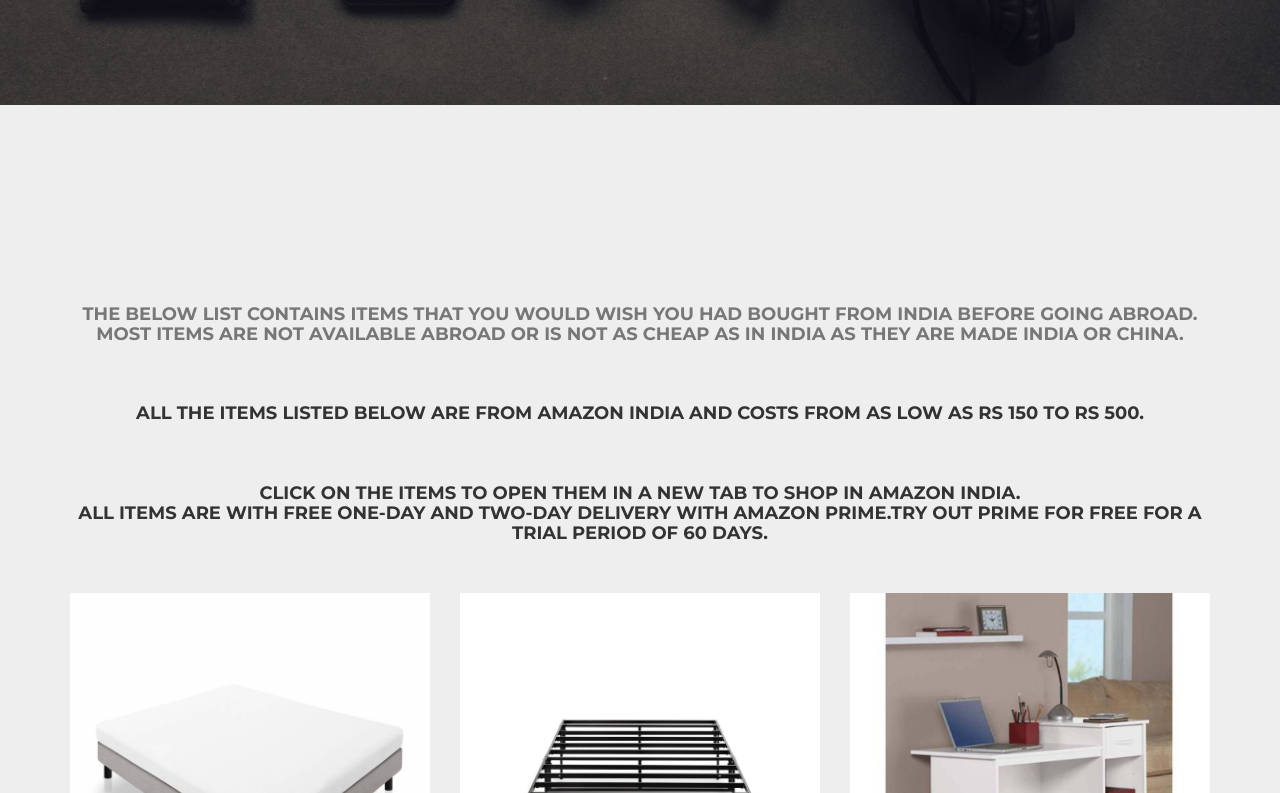
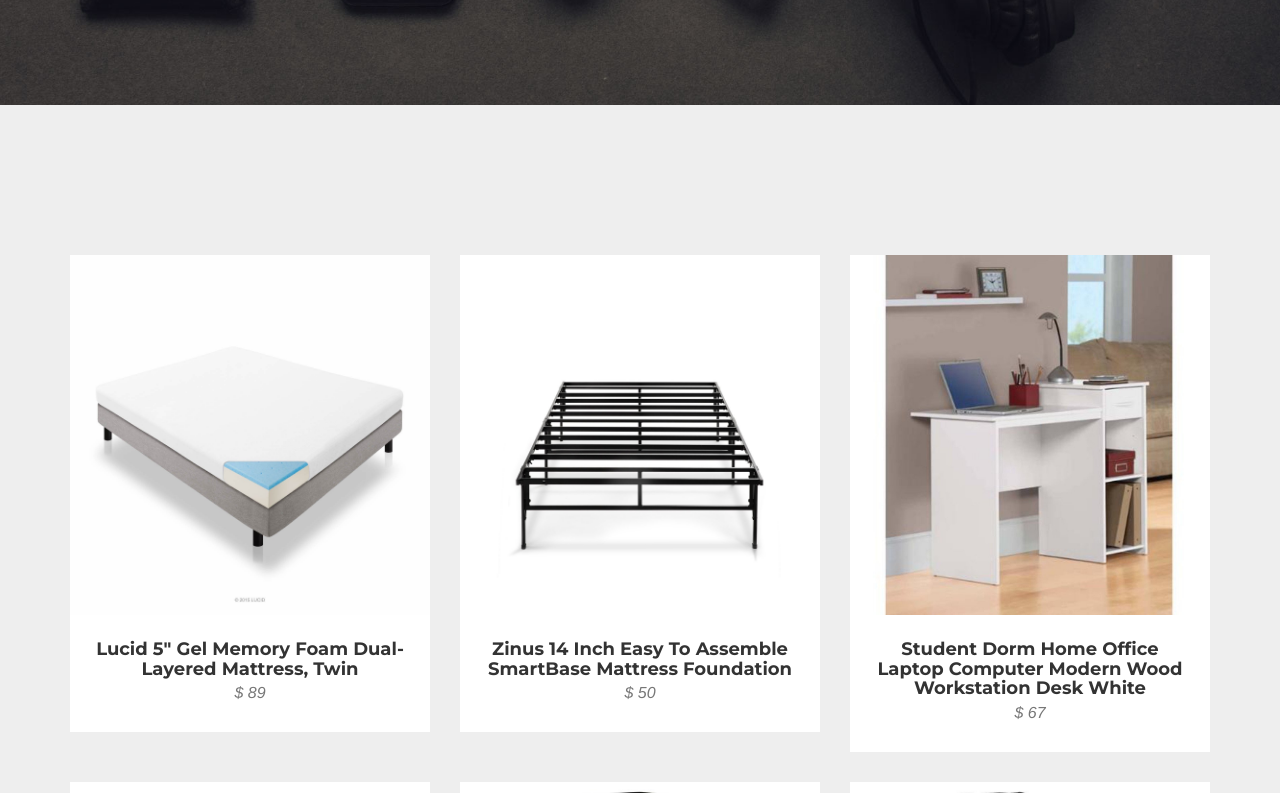
Before and after one commit to rgamma224/rgamma224.github.io, a website: page index.html in a window 1280 px wide. Shown: the part 593-1386 px from the top of the page. Drawn offline with nearby package versions, Linux system fonts and the light colour scheme; a web font is replaced by a local one.

Commit message:
Re edditted for removed INdian element

```diff
--- a/index.html
+++ b/index.html
@@ -65,23 +65,25 @@
     <!-- Portfolio Grid Section -->
     <section id="portfolio" class="bg-light-gray">
         <div class="container">
+            <!-- ITEM 1
             <div class="row">
                 <div class="col-lg-12 text-center">
                     <div class="intro-text">
                         <br>
                         <br>
-                    <h4 class="section-subheading text-muted">The below list contains Items that you would wish you had bought from India before going abroad. Most Items are not available abroad or is not as cheap as in India as they are made India or China. </h4></div>
+                    <h4 class="section-subheading text-muted"></h4></div>
                     <br>
                     <br>
-                    <h4 class="intro-lead-in">All the items listed below are from Amazon India and costs from as low as Rs 150 to Rs 500.</h4>
+                    <h4 class="intro-lead-in"></h4>
                     <br>
                     <br>
-                    <h4 class="intro-lead-in"> Click on the items to open them in a new tab to shop in Amazon India.<br>All Items are with FREE One-Day and Two-Day Delivery with Amazon Prime.Try out Prime for FREE for a trial Period of 60 Days.</h4>
+                    <h4 class="intro-lead-in">.</h4>
                     <br>
                     <br>
 
                 </div>
             </div>
+            -->
             <div class="row">
 
                 <div class="col-md-4 col-sm-6 portfolio-item">
```
